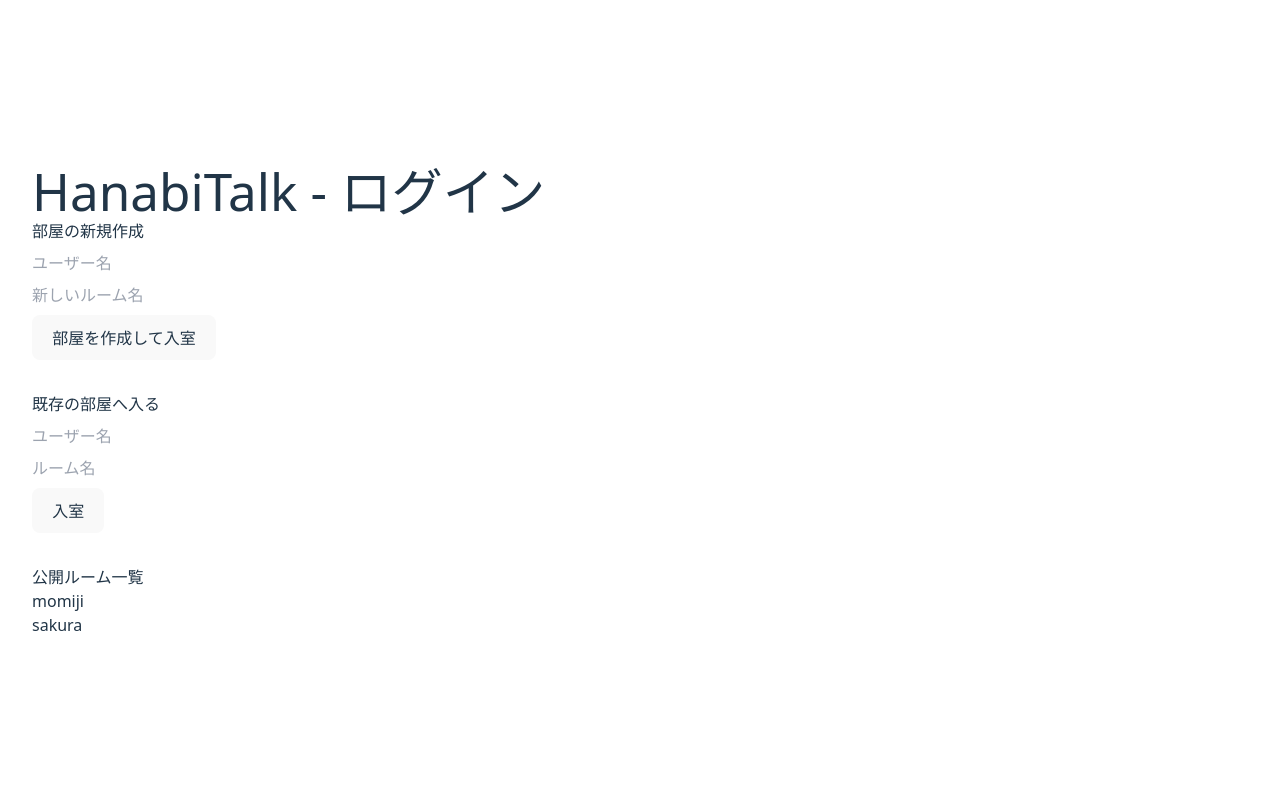
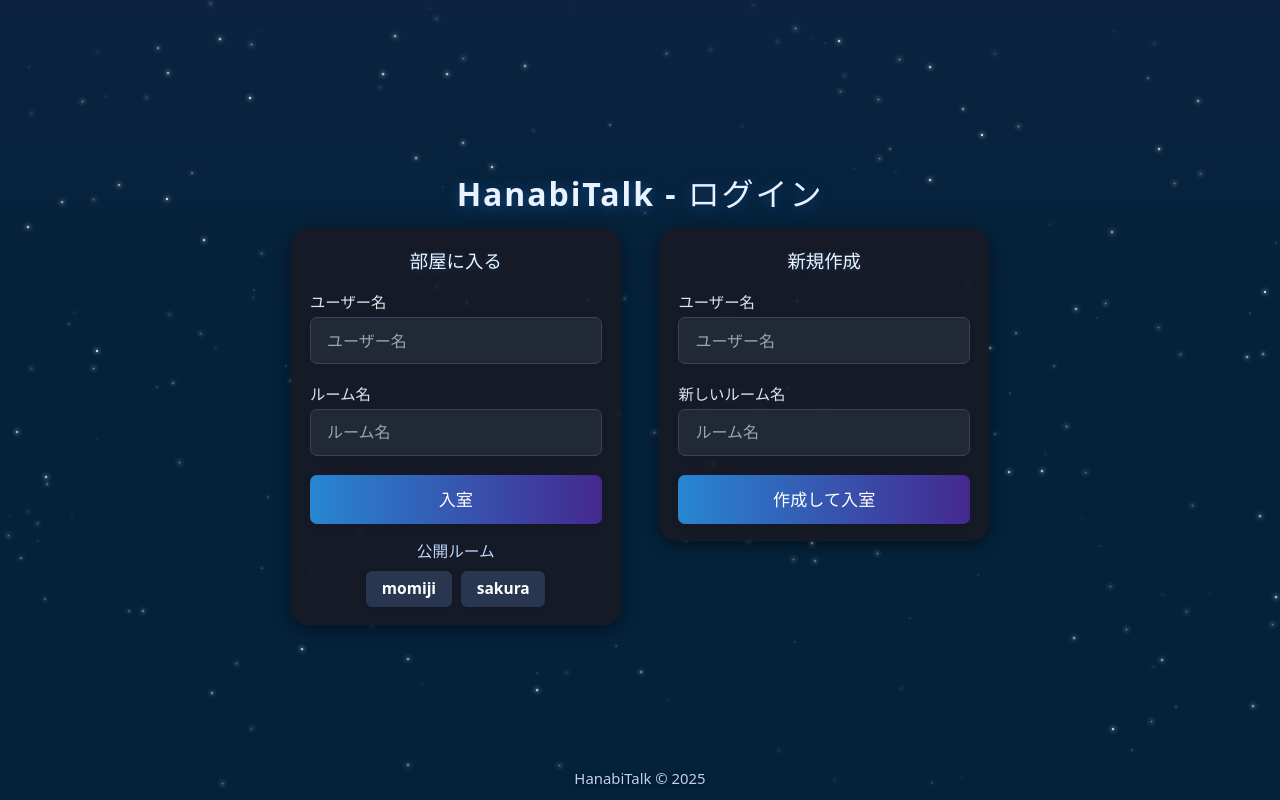
Before and after one commit to HiCoder-IE-hackathon-team5/HanabiTalk-front, a React (Vite) app: page /login in a window 1280 px wide. Built offline with nearby package versions, Linux system fonts and the light colour scheme.

Commit message:
ログインページの改良

```diff
--- a/src/components/CreateRoomForm.tsx
+++ b/src/components/CreateRoomForm.tsx
@@ -3,14 +3,84 @@ import { useNavigate } from "react-router-dom";
 import { setCookie } from "../utils/cookie";
 import { fetchUserId } from "../utils/api";
 
+const sectionStyle: React.CSSProperties = {
+  background: "rgba(24, 27, 39, 0.92)",
+  borderRadius: "18px",
+  boxShadow: "0 3px 16px #0007",
+  padding: "1.2em 1.2em 1.1em 1.2em",
+  width: "100%",
+  maxWidth: 330,
+  display: "flex",
+  flexDirection: "column",
+  alignItems: "center",
+};
+
+const inputStyle: React.CSSProperties = {
+  fontSize: "1em",
+  width: "100%",
+  padding: "0.65em 1em",
+  borderRadius: "7px",
+  border: "1.1px solid #394060",
+  background: "#222936",
+  color: "#e7eaf1",
+  marginBottom: "1em",
+  outline: "none",
+  boxShadow: "0 1px 2px #0001",
+};
+
+const labelStyle: React.CSSProperties = {
+  fontSize: "0.96em",
+  color: "#e1e4ee",
+  fontWeight: 600,
+  margin: "0.2em 0 0.2em 0",
+  alignSelf: "flex-start",
+};
+
+const buttonStyle: React.CSSProperties = {
+  fontSize: "1.07em",
+  fontWeight: 700,
+  width: "100%",
+  padding: "0.67em 0",
+  borderRadius: "7px",
+  border: "none",
+  background: "linear-gradient(90deg, #2786d2 0%, #45288f 100%)",
+  color: "#fff",
+  boxShadow: "0 1.5px 7px #0002",
+  cursor: "pointer",
+  marginTop: "0.2em",
+  transition: "background 0.14s, box-shadow 0.12s, transform 0.07s",
+};
+
+const errorStyle: React.CSSProperties = {
+  color: "#ff6377",
+  background: "#fff1",
+  borderRadius: "5px",
+  padding: "0.5em 0.8em",
+  margin: "0.5em 0",
+  fontWeight: 500,
+  fontSize: "0.97em",
+  textAlign: "center",
+};
+
+const sectionHeaderStyle: React.CSSProperties = {
+  color: "#eaf6ff",
+  fontWeight: "bold",
+  fontSize: "1.15em",
+  marginBottom: "0.7em",
+  textShadow: "0 1px 7px #2674d555",
+  textAlign: "center",
+};
+
 const CreateRoomForm = () => {
   const [roomName, setRoomName] = useState("");
   const [userName, setUserName] = useState("");
+  const [error, setError] = useState("");
   const navigate = useNavigate();
 
-  const handleCreate = async () => {
+  const handleCreate = async (e?: React.FormEvent) => {
+    if (e) e.preventDefault();
     if (!roomName || !userName) {
-      alert("ルーム名とユーザー名を入力してください");
+      setError("ルーム名とユーザー名を入力してください");
       return;
     }
 
@@ -24,27 +94,42 @@ const CreateRoomForm = () => {
       setCookie("user_id", userId);
       navigate("/chat");
     } catch (error) {
-      alert("ユーザーIDの取得に失敗しました");
+      setError("ユーザーIDの取得に失敗しました");
     }
   };
 
   return (
-    <div style={{ marginBottom: "2rem" }}>
-      <h2>部屋の新規作成</h2>
+    <form style={sectionStyle} onSubmit={handleCreate} autoComplete="off">
+      <div style={sectionHeaderStyle}>新規作成</div>
+      {error && <div style={errorStyle}>{error}</div>}
+      <label htmlFor="newUserName" style={labelStyle}>ユーザー名</label>
       <input
+        id="newUserName"
+        type="text"
+        style={inputStyle}
+        value={userName}
+        onChange={e => setUserName(e.target.value)}
+        maxLength={20}
         placeholder="ユーザー名"
-        value={userName}
-        onChange={(e) => setUserName(e.target.value)}
-        style={{ display: "block", margin: "8px 0" }}
+        spellCheck={false}
+        autoComplete="username"
+        autoFocus
       />
+      <label htmlFor="newRoomName" style={labelStyle}>新しいルーム名</label>
       <input
-        placeholder="新しいルーム名"
+        id="newRoomName"
+        type="text"
+        style={inputStyle}
         value={roomName}
-        onChange={(e) => setRoomName(e.target.value)}
-        style={{ display: "block", margin: "8px 0" }}
+        onChange={e => setRoomName(e.target.value)}
+        maxLength={20}
+        placeholder="ルーム名"
+        spellCheck={false}
       />
-      <button onClick={handleCreate}>部屋を作成して入室</button>
-    </div>
+      <button type="submit" style={buttonStyle}>
+        作成して入室
+      </button>
+    </form>
   );
 };
 
--- a/src/components/EnterRoomForm.tsx
+++ b/src/components/EnterRoomForm.tsx
@@ -3,29 +3,102 @@ import { useNavigate } from "react-router-dom";
 import { setCookie } from "../utils/cookie";
 import { fetchRoomList, isUserNameDuplicated, fetchUserId } from "../utils/api";
 
+const sectionStyle: React.CSSProperties = {
+  background: "rgba(24, 27, 39, 0.92)",
+  borderRadius: "18px",
+  boxShadow: "0 3px 16px #0007",
+  padding: "1.2em 1.2em 1.1em 1.2em",
+  width: "100%",
+  maxWidth: 330,
+  display: "flex",
+  flexDirection: "column",
+  alignItems: "center",
+};
+
+const inputStyle: React.CSSProperties = {
+  fontSize: "1em",
+  width: "100%",
+  padding: "0.65em 1em",
+  borderRadius: "7px",
+  border: "1.1px solid #394060",
+  background: "#222936",
+  color: "#e7eaf1",
+  marginBottom: "1em",
+  outline: "none",
+  boxShadow: "0 1px 2px #0001",
+};
+
+const labelStyle: React.CSSProperties = {
+  fontSize: "0.96em",
+  color: "#e1e4ee",
+  fontWeight: 600,
+  margin: "0.2em 0 0.2em 0",
+  alignSelf: "flex-start",
+};
+
+const buttonStyle: React.CSSProperties = {
+  fontSize: "1.07em",
+  fontWeight: 700,
+  width: "100%",
+  padding: "0.67em 0",
+  borderRadius: "7px",
+  border: "none",
+  background: "linear-gradient(90deg, #2786d2 0%, #45288f 100%)",
+  color: "#fff",
+  boxShadow: "0 1.5px 7px #0002",
+  cursor: "pointer",
+  marginTop: "0.2em",
+  transition: "background 0.14s, box-shadow 0.12s, transform 0.07s",
+};
+
+const errorStyle: React.CSSProperties = {
+  color: "#ff6377",
+  background: "#fff1",
+  borderRadius: "5px",
+  padding: "0.5em 0.8em",
+  margin: "0.5em 0",
+  fontWeight: 500,
+  fontSize: "0.97em",
+  textAlign: "center",
+};
+
+const sectionHeaderStyle: React.CSSProperties = {
+  color: "#eaf6ff",
+  fontWeight: "bold",
+  fontSize: "1.15em",
+  marginBottom: "0.7em",
+  textShadow: "0 1px 7px #2674d555",
+  textAlign: "center",
+};
+
+const publicRooms = [
+  { name: "momiji" },
+  { name: "sakura" },
+];
+
 const EnterRoomForm = () => {
   const [roomName, setRoomName] = useState("");
   const [userName, setUserName] = useState("");
+  const [error, setError] = useState("");
   const navigate = useNavigate();
 
-  const handleEnter = async () => {
+  const handleEnter = async (e?: React.FormEvent) => {
+    if (e) e.preventDefault();
     if (!roomName || !userName) {
-      alert("ルーム名とユーザー名を入力してください");
+      setError("ルーム名とユーザー名を入力してください");
       return;
     }
 
     const rooms = await fetchRoomList();
     const roomExists = rooms.some((r) => r.room_name === roomName);
     if (!roomExists) {
-      alert(`「${roomName}」というルームは存在しません`);
+      setError(`「${roomName}」というルームは存在しません`);
       return;
     }
 
     const isDuplicate = await isUserNameDuplicated(roomName, userName);
     if (isDuplicate) {
-      alert(
-        `ユーザー名「${userName}」はすでにルーム「${roomName}」に存在します`,
-      );
+      setError(`ユーザー名「${userName}」はすでにルーム「${roomName}」に存在します`);
       return;
     }
 
@@ -36,27 +109,86 @@ const EnterRoomForm = () => {
       setCookie("user_id", userId);
       navigate("/chat");
     } catch (error) {
-      alert("ユーザーIDの取得に失敗しました");
+      setError("ユーザーIDの取得に失敗しました");
     }
   };
 
   return (
-    <div style={{ marginBottom: "2rem" }}>
-      <h2>既存の部屋へ入る</h2>
+    <form style={sectionStyle} onSubmit={handleEnter} autoComplete="off">
+      <div style={sectionHeaderStyle}>部屋に入る</div>
+      {error && <div style={errorStyle}>{error}</div>}
+      <label htmlFor="userName" style={labelStyle}>ユーザー名</label>
       <input
+        id="userName"
+        type="text"
+        style={inputStyle}
+        value={userName}
+        onChange={e => setUserName(e.target.value)}
+        maxLength={20}
         placeholder="ユーザー名"
-        value={userName}
-        onChange={(e) => setUserName(e.target.value)}
-        style={{ display: "block", margin: "8px 0" }}
+        spellCheck={false}
+        autoComplete="username"
       />
+      <label htmlFor="roomName" style={labelStyle}>ルーム名</label>
       <input
+        id="roomName"
+        type="text"
+        style={inputStyle}
+        value={roomName}
+        onChange={e => setRoomName(e.target.value)}
+        maxLength={20}
         placeholder="ルーム名"
-        value={roomName}
-        onChange={(e) => setRoomName(e.target.value)}
-        style={{ display: "block", margin: "8px 0" }}
+        spellCheck={false}
+        autoComplete="off"
       />
-      <button onClick={handleEnter}>入室</button>
-    </div>
+      <button type="submit" style={buttonStyle}>
+        入室
+      </button>
+      {/* 公開ルーム一覧 */}
+      <div style={{
+        marginTop: "1em",
+        width: "100%",
+        textAlign: "center",
+      }}>
+        <div style={{
+          color: "#b9d6ff",
+          fontWeight: 700,
+          fontSize: "0.98em",
+          marginBottom: "0.5em",
+        }}>
+          公開ルーム
+        </div>
+        <div style={{
+          display: "flex",
+          gap: "0.6em",
+          justifyContent: "center",
+        }}>
+          {publicRooms.map(r => (
+            <button
+              type="button"
+              key={r.name}
+              onClick={() => setRoomName(r.name)}
+              style={{
+                background: "#28374f",
+                color: "#fff",
+                border: "none",
+                borderRadius: "6px",
+                padding: "0.4em 1em",
+                fontSize: "0.97em",
+                fontWeight: 600,
+                cursor: "pointer",
+                boxShadow: "0 1px 4px #0002",
+                transition: "background 0.13s",
+              }}
+              onMouseOver={e => (e.currentTarget.style.background = "#33549b")}
+              onMouseOut={e => (e.currentTarget.style.background = "#28374f")}
+            >
+              {r.name}
+            </button>
+          ))}
+        </div>
+      </div>
+    </form>
   );
 };
 
--- a/src/pages/LoginPage.tsx
+++ b/src/pages/LoginPage.tsx
@@ -1,14 +1,63 @@
+import React from "react";
+import StarryBackground from "../components/StarryBackground";
+import EnterRoomForm from "../components/EnterRoomForm";
 import CreateRoomForm from "../components/CreateRoomForm";
-import EnterRoomForm from "../components/EnterRoomForm";
-import RoomList from "../components/RoomList";
 
-const LoginPage = () => {
+const LoginPage: React.FC = () => {
   return (
-    <div style={{ padding: "2rem" }}>
-      <h1>HanabiTalk - ログイン</h1>
-      <CreateRoomForm />
-      <EnterRoomForm />
-      <RoomList />
+    <div style={{
+      minHeight: "100vh",
+      width: "100vw",
+      position: "relative",
+      overflow: "hidden",
+      display: "flex",
+      flexDirection: "column",
+      alignItems: "center",
+      justifyContent: "center",
+    }}>
+      <StarryBackground />
+      <h1 style={{
+        color: "#e9f3ff",
+        fontWeight: 800,
+        fontSize: "2em",
+        letterSpacing: "0.06em",
+        marginBottom: "2.2vh",
+        textShadow: "0 2px 14px #2674d577",
+        zIndex: 1,
+      }}>
+        HanabiTalk - ログイン
+      </h1>
+      <div style={{
+        display: "flex",
+        flexDirection: "row",
+        gap: "3vw",
+        justifyContent: "center",
+        alignItems: "flex-start",
+        width: "100%",
+        maxWidth: 800,
+        margin: "0 auto",
+        zIndex: 1,
+      }}>
+        {/* 既存入室フォーム（左） */}
+        <EnterRoomForm />
+        {/* 新規作成フォーム（右） */}
+        <CreateRoomForm />
+      </div>
+      {/* クレジット */}
+      <div style={{
+        position: "fixed",
+        bottom: 11,
+        left: 0,
+        width: "100vw",
+        textAlign: "center",
+        color: "#bcd2ee",
+        fontSize: "0.93em",
+        textShadow: "0 1px 4px #0008",
+        zIndex: 2,
+        userSelect: "none"
+      }}>
+        HanabiTalk © {new Date().getFullYear()}
+      </div>
     </div>
   );
 };
```
Also changed, not shown: 3 other files (tests, documents, lock files or other folders).
